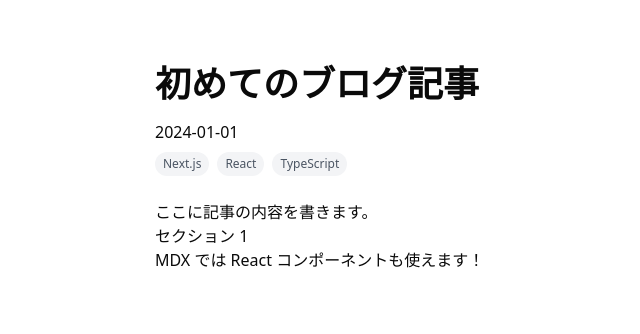
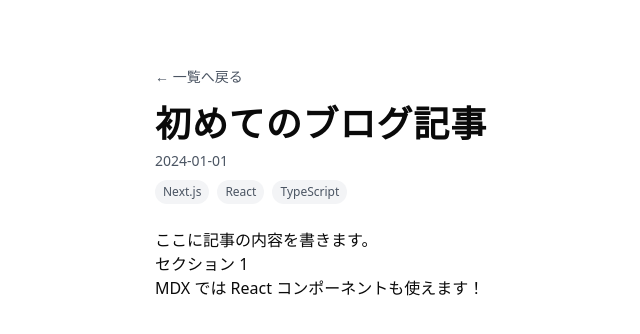
Before and after one commit to yuuki008/me, a Next.js app: page /blog/first-post in a window 1280 px wide. Shown: the top 334 px of the page, without its empty margins (69-709 px from the left). Built offline with nearby package versions, Linux system fonts and the light colour scheme.

Commit message:
Add link to navigate back to blog list in PostPage component. Update styling of title and date

```diff
--- a/src/app/blog/[slug]/page.tsx
+++ b/src/app/blog/[slug]/page.tsx
@@ -1,6 +1,7 @@
 import { notFound } from "next/navigation";
 import { getAllPosts, getPostBySlug } from "@/lib/posts";
 import { MDXRemote } from "next-mdx-remote/rsc";
+import Link from "next/link";
 
 export async function generateStaticParams() {
   const posts = getAllPosts();
@@ -18,8 +19,14 @@ export default function PostPage({ params }: { params: { slug: string } }) {
 
   return (
     <article className="max-w-4xl mx-auto px-4 py-8">
-      <h1 className="text-4xl font-bold mb-4">{post.title}</h1>
-      <time>{post.date}</time>
+      <Link href="/blog" className="text-sm text-gray-600">
+        ← 一覧へ戻る
+      </Link>
+
+      <h1 className="text-4xl font-bold mt-4 mb-1 tracking-wide">
+        {post.title}
+      </h1>
+      <time className="text-gray-600 text-sm">{post.date}</time>
       <div className="flex flex-wrap gap-2 mt-2">
         {post.tags.map((tag) => (
           <span
```
